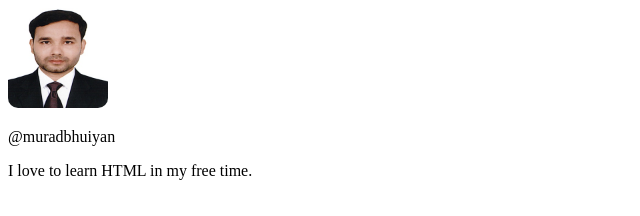
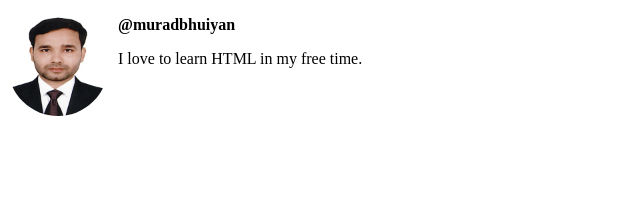
Before and after one commit to murad-hassan/initial-html-app, a plain HTML site: page index.html in a window 1280 px wide. Shown: the whole page, without its empty margins (0-640 px from the left). Drawn offline with Linux system fonts and the light colour scheme.

Commit message:
style & body update

```diff
--- a/index.html
+++ b/index.html
@@ -5,13 +5,19 @@
         <style>
             img {
                 width: 100px;
-                border-radius: 10px;
+                border-radius: 50px;
+                float: left;
+                margin-right: 10px;
+            }
+
+            p.username {
+                font-weight: bold;
             }
         </style>
     </head>
     <body>
         <img src="images/pic 300 300.JPG" >
-        <p>@muradbhuiyan</p>
+        <p class="username">@muradbhuiyan</p>
         <p>I love to learn HTML in my free time.</p>
     </body>
 </html>
```
